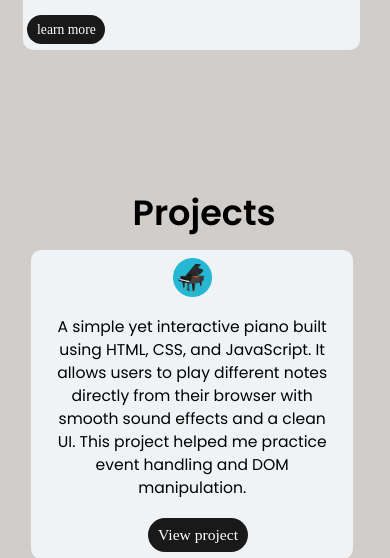
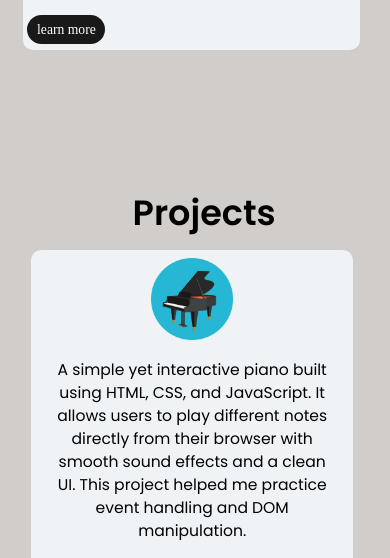
Before and after one commit to mdsabit05/My-Profile, a plain HTML site: page index.html in a window 390 px wide. Shown: the part 1237-1795 px from the top of the page. Drawn offline with nearby package versions, Linux system fonts and the light colour scheme.

Commit message:
Add files via upload

```diff
--- a/index.css
+++ b/index.css
@@ -322,7 +322,6 @@ h1 {
   font-family: "Poppins", sans-serif;
   font-size: 3.5vw;
   padding-left: 4vw;
-  /* margin-bottom: 2vw; */
 }
 .projectimgbox {
   display: flex;
@@ -352,17 +351,17 @@ h1 {
 .project1, .project2 {
   display: flex;
   flex-direction: column;
-  align-items: center;   /* centers horizontally */
-  justify-content: center; /* centers vertically */
-  text-align: center;    /* centers text under logo */
+  align-items: center;
+  justify-content: center;
+  text-align: center;
   padding: 2vw;
 }
 
 .project1 img, .project2 img {
   height: 8vw;
   object-fit: cover;
-  margin-bottom: 1.5vw; /* spacing below logo */
-  padding: 0;           /* remove extra padding */
+  margin-bottom: 1.5vw;
+  padding: 0;
 }
 
 .projectimgbox p {
@@ -524,6 +523,9 @@ h1 {
   .project1 a {
     margin-top: 1vw;
   }
+  .project1 img, .project2 img {
+    height: 9vw;
+  }
   .project1 a , .project2 a {
     background-color: rgb(26, 25, 25);
     padding: 0.8vw 1.2vw;
@@ -628,6 +630,9 @@ h1 {
   .skillimgbox p {
     font-size: 1.8vw;
   }
+  #projects {
+    margin-top: 46vw;
+  }
   #projects h2 {
     font-size: 6vw;
   }
@@ -637,8 +642,11 @@ h1 {
     margin-bottom: 1vw;
   }
   .project1 img, .project2 img {
-    height: 10vw;
+    height: 11vw;
   }
+  .project2 img {
+  height: 13vw;
+}
   .project1, .project2 {
     padding-bottom: 2vw;
     width: 50%;
@@ -651,9 +659,6 @@ h1 {
   }
   #about {
     margin-top: 49vw;
-  }
-  #projects {
-    margin-top: 46vw;
   }
   .aboutimg img {
     height: 28vw;
@@ -756,6 +761,12 @@ h1 {
   #projects {
     margin-top: 57vw;
   }
+   .project1 img, .project2 img {
+    height: 14vw;
+  }
+  .project2 img {
+  height: 17vw;
+}
   .projectimgbox {
     flex-wrap: wrap;
     padding-left: 2vw;
@@ -866,7 +877,12 @@ h1 {
   #projects {
     margin-top: 115vw;
   }
-
+      .project1 img, .project2 img {
+        height: 17vw;
+    }
+.project2 img {
+  height: 21vw;
+}
   .projectimgbox p {
     font-size: 3vw;
     padding: 3vw;
@@ -977,6 +993,13 @@ h1 {
     font-size: 4vw;
     padding: 3vw;
   }
+      .project1 img{
+        height: 21vw;
+    }
+    .project2 img {
+        height: 25vw;
+    }
+
   .project1 a,
   .project2 a {
     font-size: 4vw;
```
